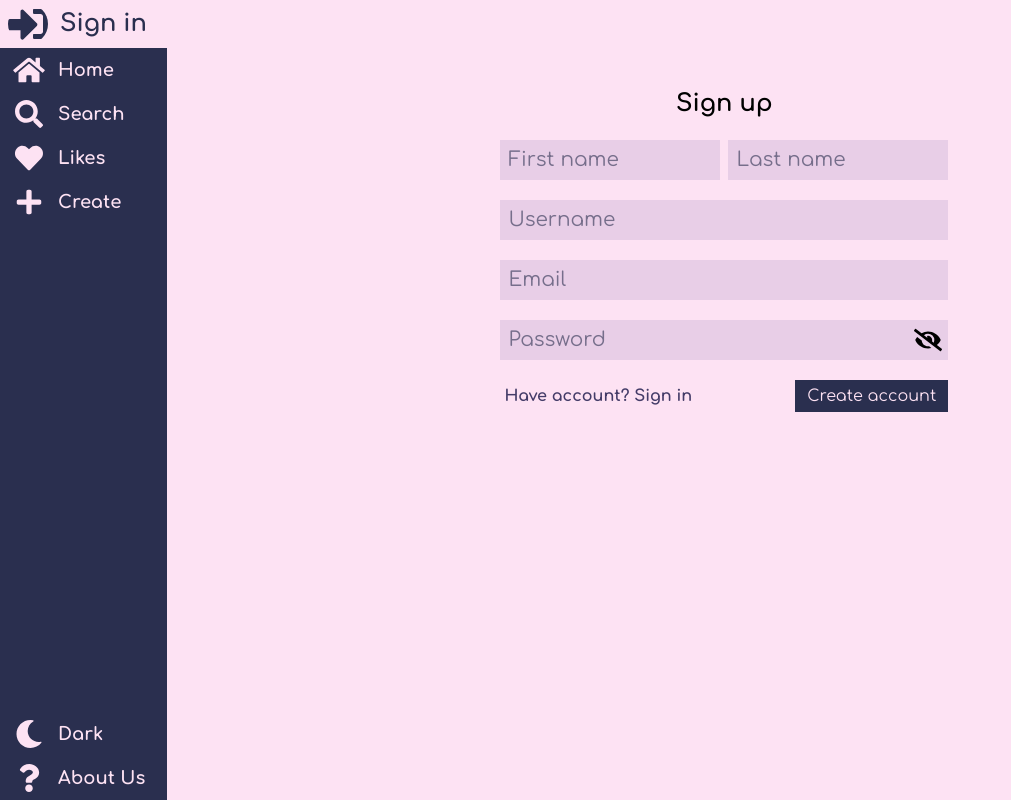
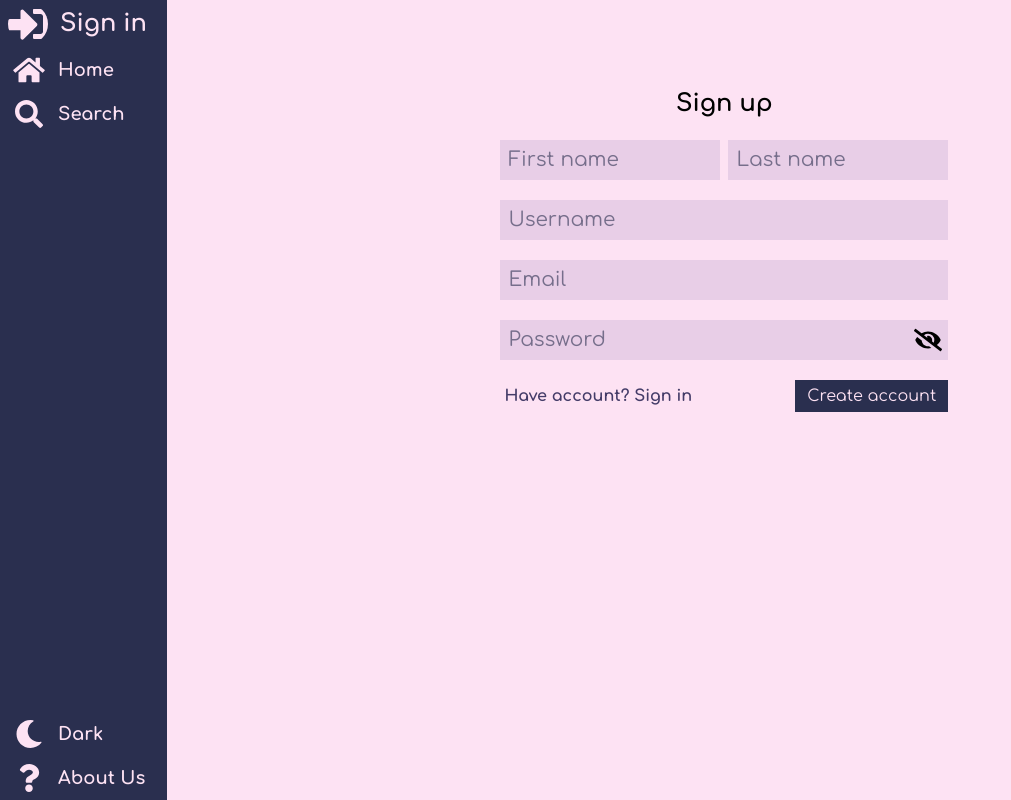
Before and after one commit to TohidEq/blog-json-server, a React (Vite) app: page /sign-up in a window 1280 px wide. Shown: the whole page, without its empty margins (0-1011 px from the left). Built offline with nearby package versions, Linux system fonts and the light colour scheme.

Commit message:
Completed auth and protected routes

```diff
--- a/src/App.tsx
+++ b/src/App.tsx
@@ -2,7 +2,7 @@
 
 import Sidebar from "./components/sidebar/Sidebar";
 
-import ProtectedRoute from "./components/ProtectedRoutes";
+import ProtectedRoute from "./components/ProtectedRoute";
 
 import Layout from "./components/Layout";
 
@@ -17,6 +17,7 @@
 import Home from "./components/Home";
 
 import { Provider } from "react-redux";
+import ProtectedSignInUp from "./components/pages/signInUp/ProtectedSignInUp";
 
 function App() {
   const { mode, changeMode } = useTheme();
@@ -33,15 +34,26 @@
               <Route
                 path="/"
                 element={
-                  <ProtectedRoute>
                     <Layout />
-                  </ProtectedRoute>
                 }
               ></Route>
-              <Route path="/home" element={<Home />}></Route>
 
-              <Route path="/sign-up" element={<SignUp />} />
-              <Route path="/sign-in" element={<SignIn />} />
+              <Route
+                path="/sign-up"
+                element={
+                  <ProtectedSignInUp>
+                    <SignUp />
+                  </ProtectedSignInUp>
+                }
+              />
+              <Route
+                path="/sign-in"
+                element={
+                  <ProtectedSignInUp>
+                    <SignIn />
+                  </ProtectedSignInUp>
+                }
+              />
               <Route path="/search" element={<Search />} />
 
               <Route path="/about-us" element={<AboutUs />} />
--- a/src/components/Home.tsx
+++ b/src/components/Home.tsx
@@ -2,27 +2,22 @@
 import Card from "./card/Card";
 import { FaEye, FaPlus } from "react-icons/fa";
 import { NavLink } from "react-router-dom";
-
+import useAuth from "../hooks/useAuth";
 
 type Props = {};
 
 export default function Home({}: Props) {
-  const { isAuthenticated, isLoading } = {isAuthenticated:true,isLoading:false}
+  const { isAuthenticated } = useAuth();
 
   return (
     <div className="Home">
-      <div
-        className={`float-right ${
-          isLoading || !isAuthenticated ? "invisible" : ""
-        }`}
-      >
+      <div className={`float-right ${!isAuthenticated ? "invisible" : ""}`}>
         <NavLink to={"/create"} className={"float-btn"}>
           <FaPlus />
         </NavLink>
       </div>
       <div className=" relative sm:w-fit sm:mx-auto">
         <Card
-
           name="Tohid"
           text="Lorem ipsum dolor sit amet, consectetur adipisicing elit. ditiis vitae. Enim doloribus facilis aliquid ipsa a doloremque?"
           likes={20}
--- a/src/components/ProtectedComponent.tsx
+++ b/src/components/ProtectedComponent.tsx
@@ -1,9 +1,9 @@
 import { Component, HtmlHTMLAttributes } from "react";
 import { Navigate, useLocation } from "react-router-dom";
-
+import useAuth from "../hooks/useAuth";
 
 const ProtectedComponent = ({ children }: any) => {
-  const { isAuthenticated, isLoading } = {isAuthenticated:true,isLoading:false}
+  const { isAuthenticated } = useAuth();
   const location = useLocation();
 
   if (!isAuthenticated) {
--- a/src/components/ProtectedRoutes.tsx
+++ b/src/components/ProtectedRoute.tsx
@@ -5,9 +5,7 @@
 import { useSelector } from "react-redux";
 
 const ProtectedRoute = ({ children }: { children: JSX.Element }) => {
-  const isAuthenticated = useSelector(
-    (state: { isAuthenticated: boolean }) => state.isAuthenticated
-  );
+  const { isAuthenticated } = useAuth();
   console.log("useAuth: :: :", isAuthenticated);
 
   let location = useLocation();
--- a/src/components/pages/profile/Profile.tsx
+++ b/src/components/pages/profile/Profile.tsx
@@ -5,6 +5,7 @@
 type Props = {};
 
 function Profile({}: Props) {
+  const dispatch = useDispatch();
   const signOut = () => {
     sessionStorage.clear();
     dispatch(logOut());
@@ -13,7 +14,6 @@
     (state: { id: string; isAuthenticated: boolean }) => state
   );
 
-  const dispatch = useDispatch();
   return (
     <div>
       Profile
@@ -21,7 +21,6 @@
       <div
         onClick={() => {
           console.log("clicked");
-          dispatch({ ...logIn(), payload: { id: "123431" } });
         }}
       >
         your redux:{myredux.id} and {myredux.isAuthenticated}
--- /dev/null
+++ b/src/components/pages/signInUp/ProtectedSignInUp.tsx
@@ -0,0 +1,25 @@
+import { Component, ComponentElement, ReactElement } from "react";
+import { Navigate, useLocation } from "react-router-dom";
+
+import react from "@vitejs/plugin-react";
+import { useSelector } from "react-redux";
+import useAuth from "../../../hooks/useAuth";
+
+const ProtectedSignInUp = ({ children }: { children: any }) => {
+  const { isAuthenticated } = useAuth();
+  console.log("useAuth: :: :", isAuthenticated);
+
+  let location = useLocation();
+
+  console.log("childdddd", children);
+  console.log("protected sign in is auth: ", isAuthenticated);
+
+  // If you have already logged in => Navigate to Home page
+  if (isAuthenticated) {
+    return <Navigate to="/" replace state={{ from: location }} />;
+  }
+
+  return children;
+};
+
+export default ProtectedSignInUp;
--- a/src/components/pages/signInUp/SignIn.tsx
+++ b/src/components/pages/signInUp/SignIn.tsx
@@ -2,15 +2,21 @@
 import { useState } from "react";
 
 import { FaEye, FaEyeSlash } from "react-icons/fa";
-import { Link, Navigate, useNavigate } from "react-router-dom";
+import { Link, Navigate, useNavigate, useLocation } from "react-router-dom";
 import { validEmail, validPassword, validUserName } from "../../../utils/regex";
 import axios from "../../../api/axios";
+import { useDispatch } from "react-redux";
+import { logIn } from "../../../actions/cartAction";
 
 type Props = {};
 
 const SignIn = (props: Props) => {
+  const dispatch = useDispatch();
+  let location = useLocation();
+
   const uName = useRef<HTMLInputElement>(null);
   const passwrd = useRef<HTMLInputElement>(null);
+  const [showPasswrd, setShowPasswrd] = useState<boolean>(false);
 
   const [error, setError] = useState<{
     uName: boolean;
@@ -19,12 +25,10 @@
     uName: false,
     passwrd: false,
   });
-  const [showPasswrd, setShowPasswrd] = useState<boolean>(false);
 
   const showPasswrdHandler = () => {
     setShowPasswrd(!showPasswrd);
   };
-  const navigate = useNavigate();
 
   const handleSubmit = (e: React.FormEvent<HTMLFormElement>) => {
     e.preventDefault();
@@ -37,9 +41,10 @@
         } else {
           // log in
           console.log("Success!");
-          sessionStorage.setItem("username", uName.current!.value);
 
-          navigate("/");
+          sessionStorage.setItem("user_id", res.data[0].id);
+          dispatch({ ...logIn(), payload: { id: `${res.data[0].id}` } });
+          return <Navigate to="/" replace state={{ from: location }} />;
         }
       });
       console.log("pass");
--- a/src/components/pages/signInUp/SignUp.tsx
+++ b/src/components/pages/signInUp/SignUp.tsx
@@ -3,7 +3,7 @@
 
 import { FaEye, FaEyeSlash } from "react-icons/fa";
 
-import { Link, Navigate } from "react-router-dom";
+import { Link, Navigate, useLocation } from "react-router-dom";
 import {
   validEmail,
   validPassword,
@@ -11,10 +11,15 @@
   validUserName,
 } from "../../../utils/regex";
 import axios from "../../../api/axios";
+import { logIn } from "../../../actions/cartAction";
+import { useDispatch } from "react-redux";
 
 type Props = {};
 
 const SignUp = (props: Props) => {
+  const dispatch = useDispatch();
+  let location = useLocation();
+
   const fName = useRef<HTMLInputElement>(null);
   const lName = useRef<HTMLInputElement>(null);
   const email = useRef<HTMLInputElement>(null);
@@ -57,7 +62,17 @@
           ...data,
         })
         .then((response) => {
-          console.log("Success :D -> ", response);
+          console.log("Success signup :D -> ", response);
+          axios
+            .get(`users?username=${uName.current!.value}`)
+            .then((res: any) => {
+              // log in
+              console.log("Success signin(inside signup)!");
+
+              sessionStorage.setItem("user_id", res.data[0].id);
+              dispatch({ ...logIn(), payload: { id: `${res.data[0].id}` } });
+              return <Navigate to="/" replace state={{ from: location }} />;
+            });
         })
         .catch((error) => {
           console.log("error :(  -> ", error);
--- a/src/components/sidebar/Sidebar.tsx
+++ b/src/components/sidebar/Sidebar.tsx
@@ -14,9 +14,10 @@
 
 import { Link, NavLink } from "react-router-dom";
 import useTheme from "../../hooks/useTheme";
-import ProtectedRoute from "../ProtectedRoutes";
+
 import ProtectedComponent from "../ProtectedComponent";
 import useAuth from "../../hooks/useAuth";
+import ProtectedSignInUp from "../pages/signInUp/ProtectedSignInUp";
 
 type Props = {
   mode: string;
@@ -33,18 +34,18 @@
     <aside>
       {/* Profile of SignIn/Up --> */}
       <NavLink
-        to={isAuthenticated ? "/sign-in" : "/myprofile"}
+        to={isAuthenticated ? "/myprofile" : "/sign-in"}
         className="side-item side-profile"
       >
         <div className="svg rounded-full overflow-hidden">
-          {isAuthenticated ? <FaSignInAlt /> : <FaUserCircle />}
+          {isAuthenticated ? <FaUserCircle /> : <FaSignInAlt />}
         </div>
-        <span>{isAuthenticated ? "Sign in" : "Profile"}</span>
+        <span>{isAuthenticated ? "Profile" : "Sign in"}</span>
       </NavLink>
       {/* <-- end profile or SignIn/Up */}
       <div className="side-links-container">
         <div className="side-links">
-          <NavLink to={"/home"} className="side-item" end>
+          <NavLink to={"/"} className="side-item" end>
             <div className="svg">
               <FaHome />
             </div>
--- a/src/reducers/cartReducer.ts
+++ b/src/reducers/cartReducer.ts
@@ -1,8 +1,11 @@
 import { LOG_IN, LOG_OUT } from "../actionTypes/actionTypes";
 
 const initialState = {
-  isAuthenticated: true,
-  id: "",
+  isAuthenticated: !(
+    sessionStorage.getItem("user_id") === "" ||
+    sessionStorage.getItem("user_id") === null
+  ),
+  id: sessionStorage.getItem("user_id") || "",
 };
 
 const cartReducer = (state = initialState, action: any) => {
```
